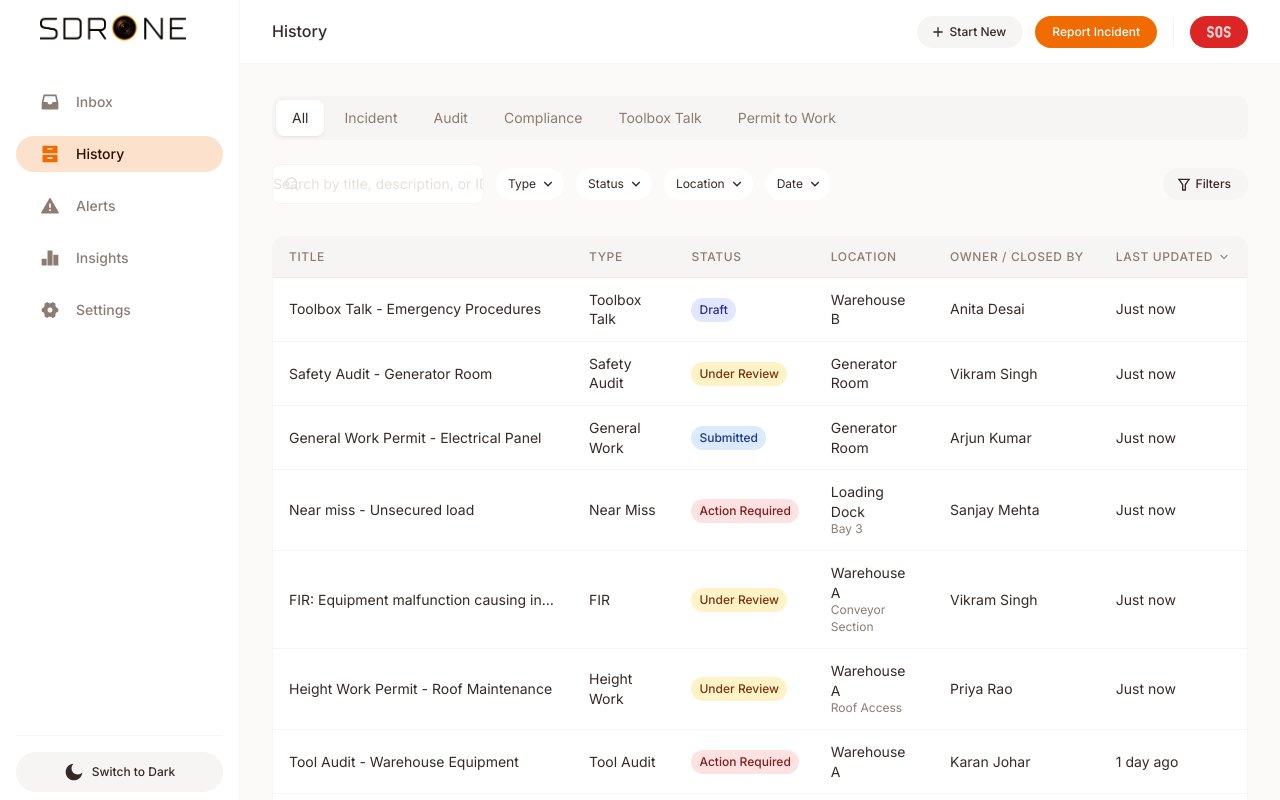
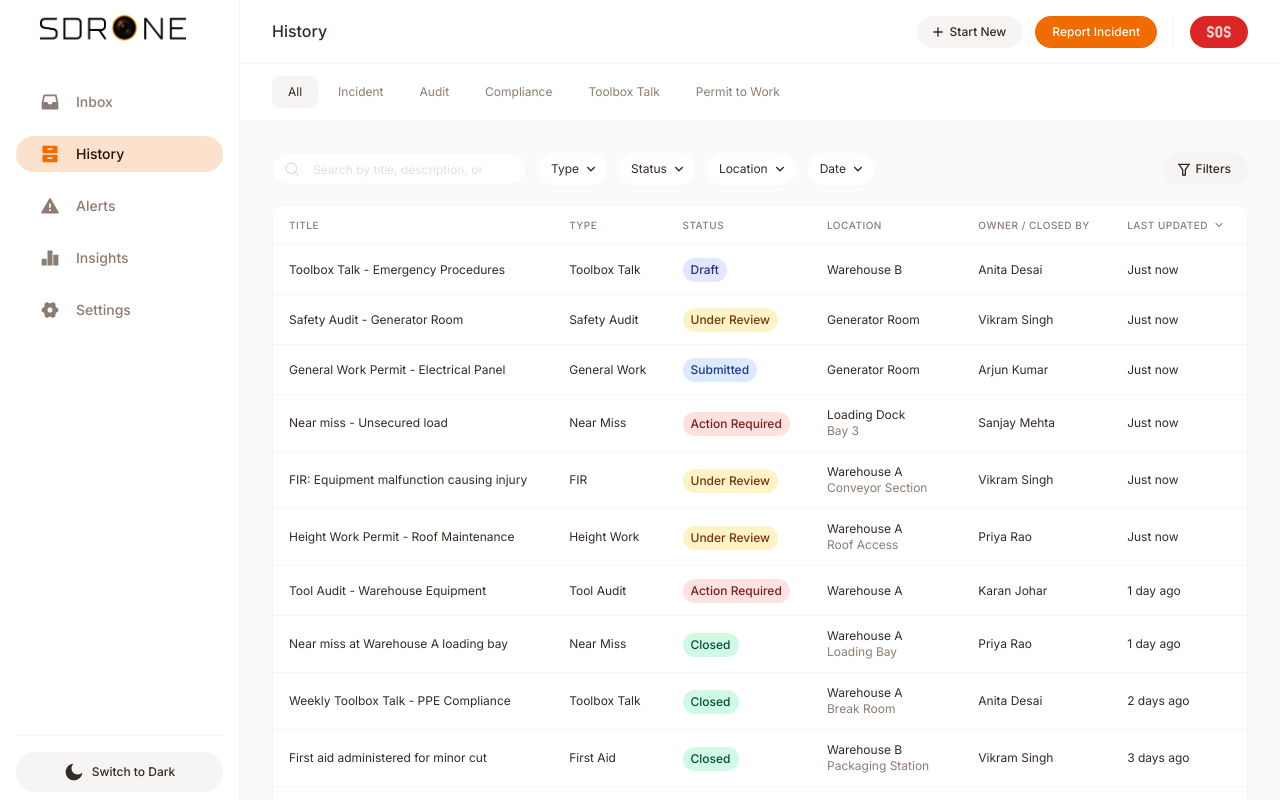
Before and after one commit to mohdshakeb/sdrone_docs, a Next.js app: page /sdrone/history in a window 1280 px wide. Shown: the top 800 px of the page. Built offline with nearby package versions, Linux system fonts and the light colour scheme.

Commit message:
Fix: History table improved

```diff
--- a/app/sdrone/history/page.module.css
+++ b/app/sdrone/history/page.module.css
@@ -1,7 +1,6 @@
 .container {
     display: flex;
     flex-direction: column;
-    gap: var(--space-6);
 }
 
 .tabsContainer {
@@ -9,14 +8,15 @@
     top: 64px;
     z-index: 10;
     background-color: var(--bg-page);
-    padding: var(--space-4) 0;
-    margin: calc(-1 * var(--space-4)) calc(-1 * var(--space-8));
-    padding-left: var(--space-8);
-    padding-right: var(--space-8);
 }
 
 .filterContainer {
     margin-bottom: var(--space-2);
+    padding: var(--space-8) var(--space-8) var(--space-3) var(--space-8);
+}
+
+.tableContainer {
+    padding: 0 var(--space-8) var(--space-12);
 }
 
 /* Mobile responsive */
--- a/app/sdrone/history/page.tsx
+++ b/app/sdrone/history/page.tsx
@@ -288,6 +288,7 @@ export default function HistoryPage() {
             </div>
 
             {/* Table or Empty State */}
+            <div className={styles.tableContainer}>
                 {showEmptyState ? (
                     <EmptyState
                         title="No records found"
@@ -303,6 +304,7 @@ export default function HistoryPage() {
                         onRowClick={handleRowClick}
                     />
                 )}
+            </div>
 
             {/* Advanced Filters Modal */}
             <AdvancedFiltersModal
--- a/app/sdrone/layout.tsx
+++ b/app/sdrone/layout.tsx
@@ -22,7 +22,7 @@ export default function SDroneLayout({
             <AppSidebar />
             <main className="main-content">
                 <AppHeader />
-                <div style={{ padding: 'var(--space-8)' }}>
+                <div>
                     {children}
                 </div>
             </main>
--- a/app/sdrone/page.module.css
+++ b/app/sdrone/page.module.css
@@ -4,6 +4,8 @@
   position: relative;
   min-height: 100vh;
   transition: margin-right 200ms ease;
+  padding-top: var(--space-8);
+  padding-bottom: var(--space-12);
 }
 
 .pageContainerWithPanel {
@@ -15,8 +17,7 @@
   top: 64px;
   /* Below AppHeader */
   z-index: 10;
-  padding-top: var(--space-4);
-  padding-bottom: var(--space-4);
+  padding: var(--space-3) var(--space-8);
   background-color: var(--bg-page);
   margin-top: calc(var(--space-2) * -1);
   margin-bottom: calc(var(--space-12) - var(--space-2));
@@ -27,7 +28,7 @@
   display: flex;
   flex-direction: column;
   gap: var(--space-4);
-  padding-bottom: var(--space-12);
+  padding: 0 var(--space-8) var(--space-4) var(--space-8);
 }
 
 @media (max-width: 1023px) {
--- a/components/prototype/HistoryTable.module.css
+++ b/components/prototype/HistoryTable.module.css
@@ -13,7 +13,7 @@
 }
 
 .thead {
-    background-color: var(--bg-strong);
+    background-color: var(--bg-subtle);
 }
 
 .th {
@@ -22,7 +22,7 @@
     color: var(--fg-subtle);
     text-transform: uppercase;
     letter-spacing: 0.05em;
-    border-bottom: 1px solid var(--border-base);
+    border-bottom: 1px solid var(--border-subtle);
     white-space: nowrap;
 }
 
@@ -61,7 +61,7 @@
 }
 
 .tr:hover {
-    background-color: var(--bg-hover);
+    background-color: var(--bg-on-page);
 }
 
 .tr:focus-visible {
--- a/components/prototype/HistoryTable.tsx
+++ b/components/prototype/HistoryTable.tsx
@@ -115,7 +115,7 @@ export const HistoryTable: React.FC<HistoryTableProps> = ({
                         {COLUMNS.map((col) => (
                             <th
                                 key={col.key}
-                                className={`${styles.th} ${col.sortable ? styles.sortable : ''} text-caption-strong`}
+                                className={`${styles.th} ${col.sortable ? styles.sortable : ''} text-caption-small`}
                                 onClick={() => col.sortable && onSort(col.key)}
                                 aria-sort={
                                     sortColumn === col.key
@@ -144,12 +144,12 @@ export const HistoryTable: React.FC<HistoryTableProps> = ({
                             role="button"
                             aria-label={`View details for ${record.title}`}
                         >
-                            <td className={`${styles.td} ${styles.titleCell} text-body`}>
+                            <td className={`${styles.td} ${styles.titleCell} text-caption`}>
                                 <span className={styles.titleText} title={record.title}>
                                     {record.title}
                                 </span>
                             </td>
-                            <td className={`${styles.td} text-body`}>
+                            <td className={`${styles.td} text-caption`}>
                                 {record.type}
                             </td>
                             <td className={styles.td}>
@@ -160,7 +160,7 @@ export const HistoryTable: React.FC<HistoryTableProps> = ({
                                     {record.status}
                                 </Badge>
                             </td>
-                            <td className={`${styles.td} text-body`}>
+                            <td className={`${styles.td} text-caption`}>
                                 <span className={styles.locationText}>
                                     {record.location.name}
                                     {record.location.area && (
@@ -171,13 +171,13 @@ export const HistoryTable: React.FC<HistoryTableProps> = ({
                                 </span>
                             </td>
                             <td
-                                className={`${styles.td} text-body`}
+                                className={`${styles.td} text-caption`}
                                 title={getOwnerTooltip(record)}
                             >
                                 {getOwnerOrClosedBy(record)}
                             </td>
                             <td
-                                className={`${styles.td} text-body`}
+                                className={`${styles.td} text-caption`}
                                 title={formatAbsoluteDate(record.updatedAt)}
                             >
                                 {formatRelativeTime(record.updatedAt)}
--- a/components/prototype/SearchInput.module.css
+++ b/components/prototype/SearchInput.module.css
@@ -15,12 +15,12 @@
 
 .input {
     width: 100%;
-    height: 40px;
+    height: 32px;
     padding: var(--space-2) var(--space-3);
-    padding-left: var(--space-9);
-    padding-right: var(--space-9);
+    padding-left: var(--space-10);
+    padding-right: var(--space-10);
     border: 1px solid var(--border-subtle);
-    border-radius: 8px;
+    border-radius: 999px;
     background-color: var(--bg-subtle);
     color: var(--fg-neutral);
     transition: border-color 0.15s ease, box-shadow 0.15s ease;
@@ -36,8 +36,8 @@
 
 .input:focus {
     outline: none;
-    border-color: var(--fg-accent);
-    box-shadow: 0 0 0 2px var(--bg-accent-subtle);
+    border-color: var(--border-strong);
+    box-shadow: 0 0 0 2px var(--bg-strong);
 }
 
 .clearButton {
@@ -50,7 +50,7 @@
     height: 24px;
     padding: 0;
     border: none;
-    border-radius: 4px;
+    border-radius: 999px;
     background-color: transparent;
     color: var(--fg-muted);
     cursor: pointer;
--- a/components/prototype/SearchInput.tsx
+++ b/components/prototype/SearchInput.tsx
@@ -80,7 +80,7 @@ export const SearchInput: React.FC<SearchInputProps> = ({
             <Icon name="search" size={16} className={styles.searchIcon} />
             <input
                 type="text"
-                className={`${styles.input} text-body`}
+                className={`${styles.input} text-caption`}
                 value={internalValue}
                 onChange={handleChange}
                 onKeyDown={handleKeyDown}
--- a/components/prototype/SegmentedTabs.module.css
+++ b/components/prototype/SegmentedTabs.module.css
@@ -2,9 +2,9 @@
     display: flex;
     align-items: center;
     gap: var(--space-1);
-    padding: var(--space-1);
-    background-color: var(--bg-strong);
-    border-radius: 10px;
+    padding: var(--space-3) var(--space-8);
+    background-color: var(--bg-subtle);
+    border-bottom: 1px solid var(--border-subtle);
     overflow-x: auto;
     -webkit-overflow-scrolling: touch;
     scrollbar-width: none;
@@ -26,9 +26,8 @@
     flex-shrink: 0;
 }
 
-.tab:hover {
+.tab:not(.tabActive):hover {
     color: var(--fg-neutral);
-    background-color: var(--bg-hover);
 }
 
 .tab:focus-visible {
@@ -37,13 +36,8 @@
 }
 
 .tabActive {
-    background-color: var(--bg-subtle);
+    background-color: var(--bg-strong);
     color: var(--fg-neutral);
-    box-shadow: 0 1px 3px rgba(0, 0, 0, 0.08);
-}
-
-.tabActive:hover {
-    background-color: var(--bg-subtle);
 }
 
 /* Mobile responsive */
--- a/components/prototype/SegmentedTabs.tsx
+++ b/components/prototype/SegmentedTabs.tsx
@@ -42,7 +42,7 @@ export const SegmentedTabs: React.FC<SegmentedTabsProps> = ({
                         key={tab.id}
                         role="tab"
                         aria-selected={isActive}
-                        className={`${styles.tab} ${isActive ? styles.tabActive : ''} text-body`}
+                        className={`${styles.tab} ${isActive ? styles.tabActive : ''} text-caption`}
                         onClick={() => onChange(tab.id)}
                         onKeyDown={(e) => handleKeyDown(e, tab.id)}
                         tabIndex={isActive ? 0 : -1}
```
Also changed, not shown: app/sdrone/history/[id]/page.module.css (line endings or trailing spaces), components/prototype/ComposableFilterBar.module.css (line endings or trailing spaces). Lines whose indentation alone changed are shown as unchanged.
